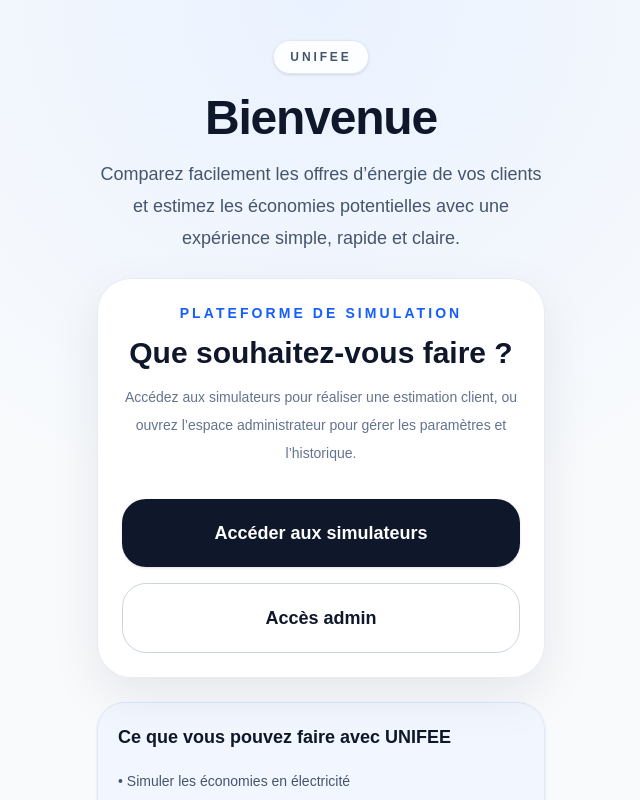
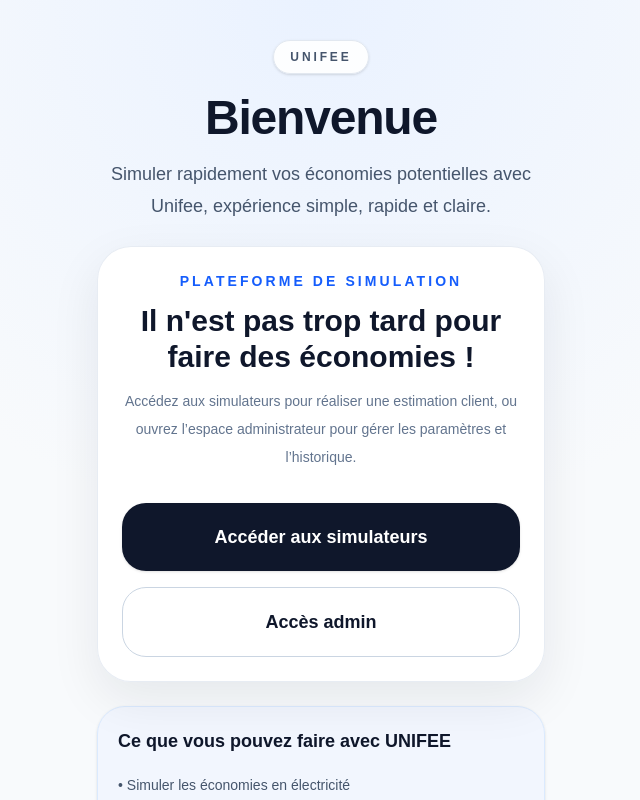
Before and after one commit to Marchalthomas-creator/Unifee-v3-, a Next.js app: page / in a window 1280 px wide. Shown: the top 800 px of the page, without its empty margins (319-959 px from the left). Built offline with nearby package versions, Linux system fonts and the light colour scheme.

Commit message:
update home tagline

```diff
--- a/app/page.tsx
+++ b/app/page.tsx
@@ -18,9 +18,8 @@ export default function HomePage() {
           </h1>
 
           <p className="mt-4 text-lg leading-8 text-slate-600">
-            Comparez facilement les offres d’énergie de vos clients et estimez les
-            économies potentielles avec une expérience simple, rapide et claire.
-          </p>
+  Simuler rapidement vos économies potentielles avec Unifee, expérience simple, rapide et claire.
+</p>
         </div>
 
         <div className="rounded-[34px] border border-slate-200/80 bg-white/95 p-6 shadow-[0_18px_50px_rgba(15,23,42,0.08)] backdrop-blur">
@@ -30,7 +29,7 @@ export default function HomePage() {
             </p>
 
             <h2 className="mt-3 text-3xl font-bold text-slate-900">
-              Que souhaitez-vous faire ?
+              Il n'est pas trop tard pour faire des économies !
             </h2>
 
             <p className="mt-3 text-sm leading-7 text-slate-500">
```
